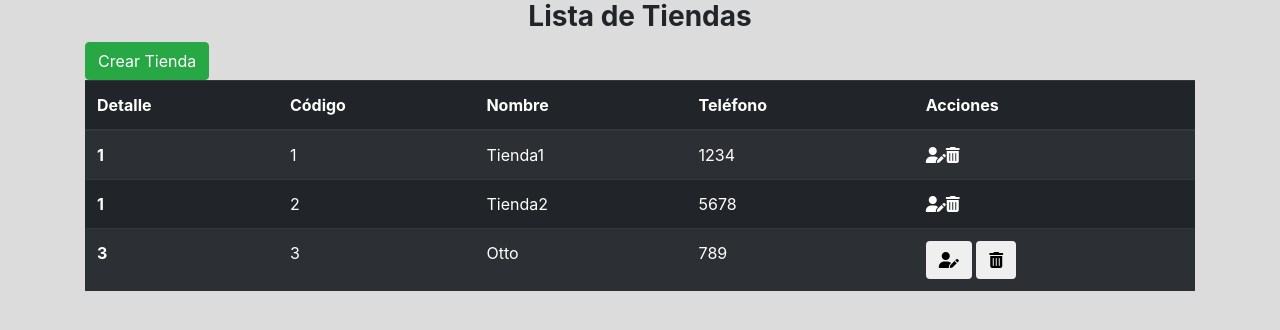
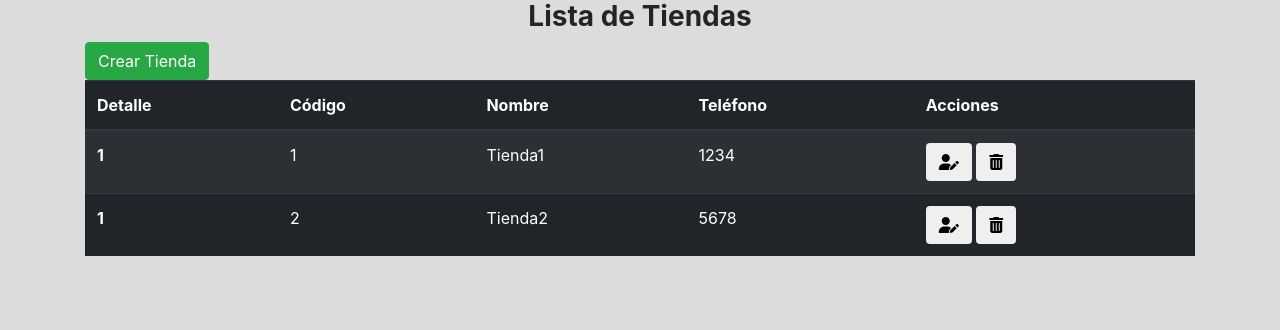
Before and after one commit to davidlghellin/DAW, a PHP site: page /views/tienda/Tiendas.php in a window 1280 px wide. Shown: the part 56-386 px from the top of the page. Run offline with PHP 8.4, Linux system fonts and the light colour scheme; data comes from the database, SQL or seed files in the repository; data that the repository does not hold is empty.

Commit message:
[DWES] [PHP] [MYSQL] Borrado de Otto y ajuste botón

```diff
--- a/DWES/tema03/web/views/tienda/Tiendas.php
+++ b/DWES/tema03/web/views/tienda/Tiendas.php
@@ -25,24 +25,17 @@ $resultado = $conProyecto->query('SELECT id, nombre, tlf FROM tiendas', MYSQLI_U
                 printf('<td>%d</td>', $row[0]);
                 printf('<td>%s</td>', $row[1]);
                 printf('<td>%s</td>', $row[2]);
-                echo '<td><i class="fa-solid fa-user-pen"></i><i class="fa-solid fa-trash-can"></i></td>';
+                echo '<td>
+                        <button class="btn" href="./views/tienda/editar-tienda.php?p=1">
+                            <i class="fa-solid fa-user-pen"></i>
+                        </button>
+                        <button class="btn" title="Eliminar registro" onclick="fntDelTienda(1)">
+                            <i class="fa-solid fa-trash-can"></i>
+                        </button>
+                      </td>';
                 echo '</tr>';
             }
             ?>
-            <tr>
-                <th scope="row">3</th>
-                <td>3</td>
-                <td>Otto</td>
-                <td>789</td>
-                <td>
-                    <button class="btn" href="./views/tienda/editar-tienda.php?p=1">
-                        <i class="fa-solid fa-user-pen"></i>
-                    </button>
-                    <button class="btn" title="Eliminar registro" onclick="fntDelTienda(1)">
-                        <i class="fa-solid fa-trash-can"></i>
-                    </button>
-                </td>
-            </tr>
         </tbody>
     </table>
 </main>
```
